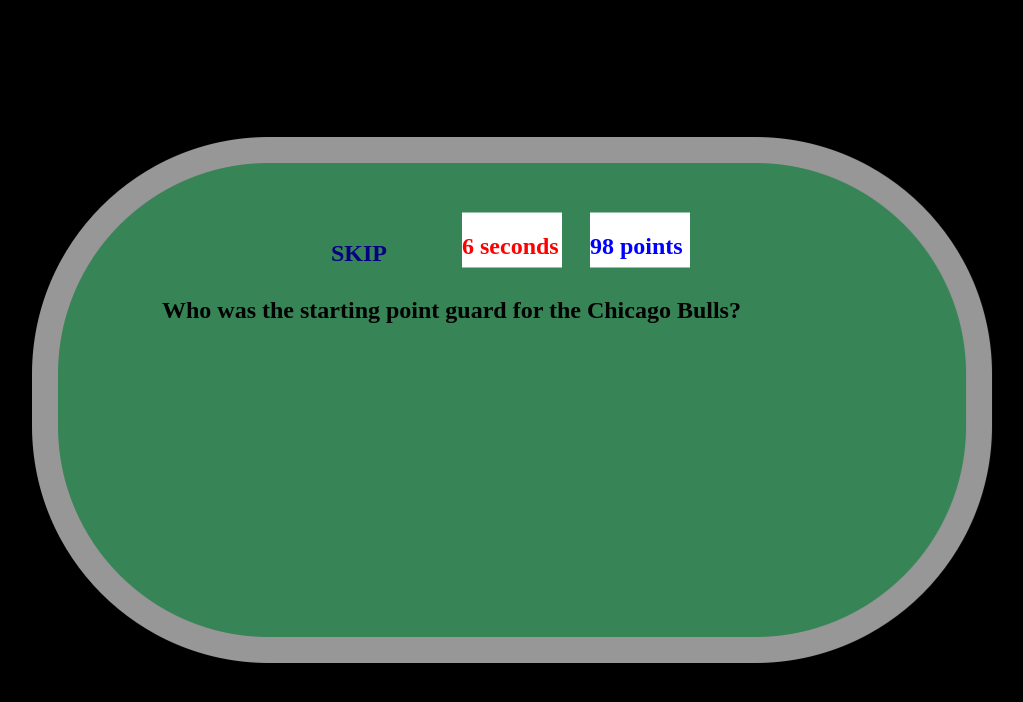
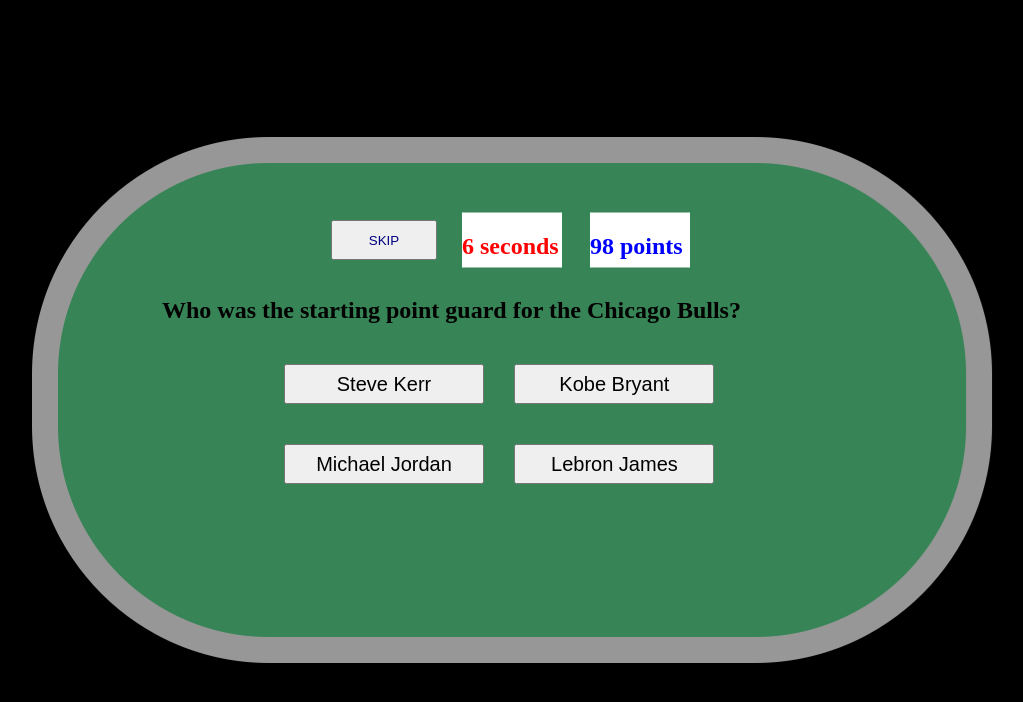
Before and after one commit to danielchangsoojones/trivia_site, a website: page public/table.html in a window 1280 px wide. Shown: the whole page, without its empty margins (128-1151 px from the left). Drawn offline with Linux system fonts and the light colour scheme.

Commit message:
added buttons

```diff
--- a/public/assets/css/table.css
+++ b/public/assets/css/table.css
@@ -41,6 +41,16 @@
     transform: translate(-50%, -50%);
 }
 
+#skip {
+    color: navy;
+    position: absolute;
+    width: 106px;
+    height: 40px;
+    top: 30%;
+    left: 40%;
+    transform: translate(-50%, -50%);
+}
+
 #question {
     position: absolute;
     width: 700px;
@@ -50,12 +60,42 @@
     transform: translate(-50%, -50%);
 }
 
-#skip {
-    color: navy;
+#option_1 {
+    width: 200px;
+    height: 40px;
+    font-size: 20px;
     position: absolute;
-    width: 106px;
-    height: 40px;
-    top: 30%;
+    top: 48%;
     left: 40%;
     transform: translate(-50%, -50%);
 }
+
+#option_2 {
+    width: 200px;
+    height: 40px;
+    font-size: 20px;
+    position: absolute;
+    top: 48%;
+    left: 58%;
+    transform: translate(-50%, -50%);
+}
+
+#option_3 {
+    width: 200px;
+    height: 40px;
+    font-size: 20px;
+    position: absolute;
+    top: 58%;
+    left: 40%;
+    transform: translate(-50%, -50%);
+}
+
+#option_4 {
+    width: 200px;
+    height: 40px;
+    font-size: 20px;
+    position: absolute;
+    top: 58%;
+    left: 58%;
+    transform: translate(-50%, -50%);
+}
--- a/public/table.html
+++ b/public/table.html
@@ -26,11 +26,16 @@
                             <h2 style="color:blue">98 points</h2>
                     </div>
 
-                    <h2 id="skip">SKIP</h2>
+                    <button id="skip" type="button">SKIP</button>
 
                     <h2 id="question">
                         Who was the starting point guard for the Chicago Bulls?
                     </h2>
+
+                    <button id="option_1" type="button">Steve Kerr</button>
+                    <button id="option_2" type="button">Kobe Bryant</button>
+                    <button id="option_3" type="button">Michael Jordan</button>
+                    <button id="option_4" type="button">Lebron James</button>
                 </img>
             </div>
         </body>
```
